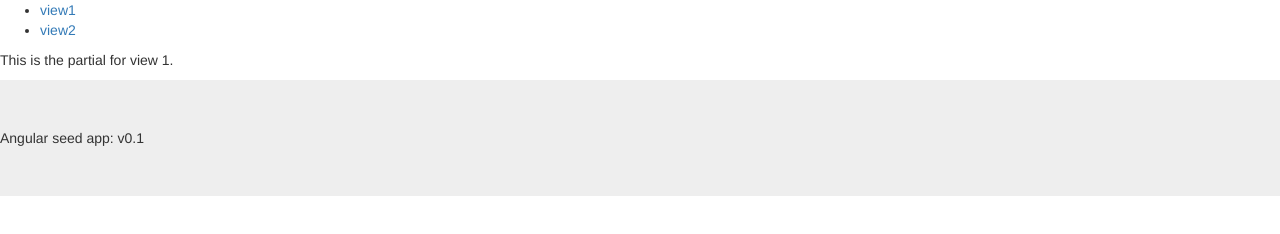
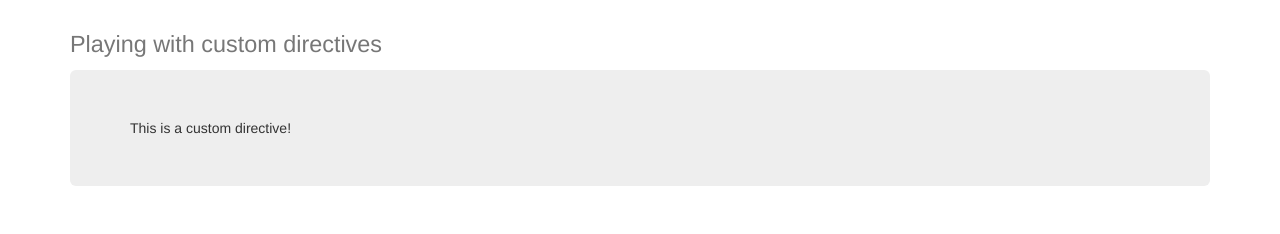
Before and after one commit to krzyszt/angular-custom-directives, a website: page app/index.html at #/test in a window 1280 px wide. Drawn offline with nearby package versions, Linux system fonts and the light colour scheme; some packages are replaced by stand-ins of ours.

Commit message:
E directive

```diff
--- a/app/index.html
+++ b/app/index.html
@@ -11,19 +11,14 @@
   <meta name="viewport" content="width=device-width, initial-scale=1">
   <link rel="stylesheet" href="bower_components/bootstrap/dist/css/bootstrap.css" />
 </head>
-<body>
-  <ul class="menu">
-    <li><a href="#/view1">view1</a></li>
-    <li><a href="#/view2">view2</a></li>
-  </ul>
-
+<body class="container">
   <!--[if lt IE 7]>
       <p class="browsehappy">You are using an <strong>outdated</strong> browser. Please <a href="http://browsehappy.com/">upgrade your browser</a> to improve your experience.</p>
   <![endif]-->
-
+  <h1><small>Playing with custom directives</small></h1>
   <div ng-view></div>
 
-  <div class="jumbotron">Angular seed app: v<span app-version></span></div>
+
 
   <!-- In production use:
   <script src="//ajax.googleapis.com/ajax/libs/angularjs/x.x.x/angular.min.js"></script>
--- a/app/js/app.js
+++ b/app/js/app.js
@@ -10,7 +10,6 @@ angular.module('myApp', [
   'myApp.controllers'
 ]).
 config(['$routeProvider', function($routeProvider) {
-  $routeProvider.when('/view1', {templateUrl: 'partials/partial1.html', controller: 'MyCtrl1'});
-  $routeProvider.when('/view2', {templateUrl: 'partials/partial2.html', controller: 'MyCtrl2'});
-  $routeProvider.otherwise({redirectTo: '/view1'});
+  $routeProvider.when('/test', {templateUrl: 'partials/view.tpl.html', controller: 'DirectiveTestCtrl'});
+  $routeProvider.otherwise({redirectTo: '/test'});
 }]);
--- a/app/js/controllers.js
+++ b/app/js/controllers.js
@@ -3,9 +3,6 @@
 /* Controllers */
 
 angular.module('myApp.controllers', [])
-  .controller('MyCtrl1', ['$scope', function($scope) {
-
-  }])
-  .controller('MyCtrl2', ['$scope', function($scope) {
-
+  .controller('DirectiveTestCtrl', ['$scope', function($scope) {
+        $scope.text = 'Iam test text';
   }]);
--- a/app/js/directives.js
+++ b/app/js/directives.js
@@ -3,9 +3,10 @@
 /* Directives */
 
 
-angular.module('myApp.directives', []).
-  directive('appVersion', ['version', function(version) {
-    return function(scope, elm, attrs) {
-      elm.text(version);
-    };
-  }]);
+var appMod = angular.module('myApp.directives', []);
+appMod.directive('custom', function() {
+   return {
+      restrict: 'E',
+      template: '<div class="jumbotron"> This is a custom directive!</div>'
+   };
+});
--- a/app/partials/partial1.html
+++ /dev/null
@@ -1 +0,0 @@
-<p>This is the partial for view 1.</p>
--- /dev/null
+++ b/app/partials/view.tpl.html
@@ -0,0 +1 @@
+<custom></custom>
```
Also changed, not shown: app/partials/partial2.html (deleted, +0 -5 lines).
